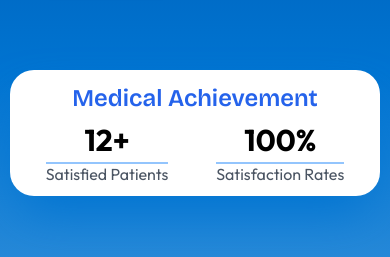
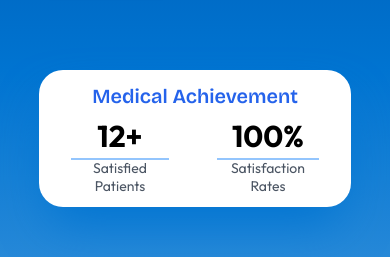
Before and after one commit to alpharsh/hospital, a React (Vite) app: page / in a window 390 px wide. Shown: the part 682-939 px from the top of the page. Built offline with nearby package versions, Linux system fonts and the light colour scheme.

Commit message:
refactor: adjust image width and typography in AboutMedical and Home components for improved layout and readability

```diff
--- a/src/pages/home/AboutMedical.jsx
+++ b/src/pages/home/AboutMedical.jsx
@@ -22,7 +22,7 @@ const AboutMedical = () => {
           <img
             src="/doc.png"
             alt="Medical Professional"
-            className="rounded-lg shadow-lg w-full h-auto"
+            className="rounded-lg shadow-lg w-11/12 md:w-full h-auto"
           />
         </div>
 
--- a/src/pages/home/Home.jsx
+++ b/src/pages/home/Home.jsx
@@ -115,7 +115,7 @@ function Home() {
           </svg>
         </div>
         {/* Achievement Card */}
-        <div className="flex flex-col md:flex-row lg:max-w-[1200px] items-center justify-between w-[95%] md:w-4/5 mx-auto bg-white shadow-2xl shadow-[#0074D1] rounded-3xl md:rounded-[3rem] py-3 md:py-6 px-8 relative z-10 overflow-hidden">
+        <div className="flex flex-col md:flex-row lg:max-w-[1200px] items-center justify-between w-4/5 mx-auto bg-white shadow-2xl shadow-[#0074D1] rounded-3xl md:rounded-[3rem] py-3 md:py-6 px-8 relative z-10 overflow-hidden">
           {/* Image Section */}
           <div className="hidden md:block flex-shrink-0">
             <img
@@ -130,7 +130,7 @@ function Home() {
             <h3 className="text-xl hidden md:block md:text-3xl font-semibold font-Bricolage-Grotesque text-blue-600">
               Medical Achievement Health Protection
             </h3>
-            <h3 className="text-2xl mb-2 md:hidden md:text-3xl font-semibold font-Bricolage-Grotesque text-blue-600">
+            <h3 className="text-xl mb-2 md:hidden md:text-3xl font-semibold font-Bricolage-Grotesque text-blue-600">
               Medical Achievement
             </h3>
           </div>
@@ -140,16 +140,16 @@ function Home() {
             <div className="text-center">
               <p className="text-3xl font-bold text-black">12+</p>
               <hr className="border border-blue-300 w-full mt-1" />
-              <p className="text-gray-600 leading-tight">Satisfied Patients</p>
+              <p className="text-gray-600 text-sm md:text-base leading-tight">Satisfied Patients</p>
             </div>
             <div className="text-center">
               <p className="text-3xl font-bold text-black">100%</p>
               <hr className="border border-blue-300 w-full mt-1" />
-              <p className="text-gray-600 leading-tight">Satisfaction Rates</p>
+              <p className="text-gray-600 text-sm md:text-base leading-tight">Satisfaction Rates</p>
             </div>
           </div>
         </div>
-        <div className="flex w-4/5 lg:max-w-[1200px] mt-14 md:mt-24 mx-auto flex-col lg:flex-row justify-around items-center">
+        <div className="flex w-4/5 lg:max-w-[1200px] mt-10 md:mt-24 mx-auto flex-col lg:flex-row justify-around items-center">
           {/* Professional Section */}
           <div className="flex flex-col space-y-4 items-center text-center bg-white p-6 md:p-8 rounded-3xl  w-full  mx-4 my-4">
             <h3 className="text-2xl md:text-3xl font-bold mb-1 md:mb-7">
```
